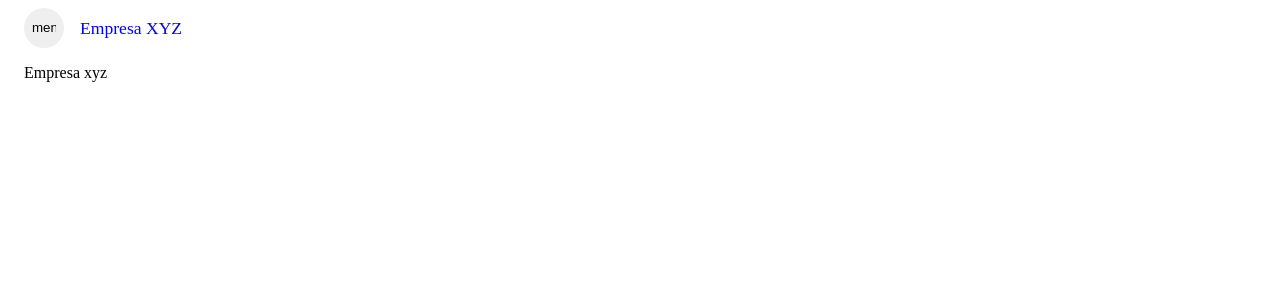
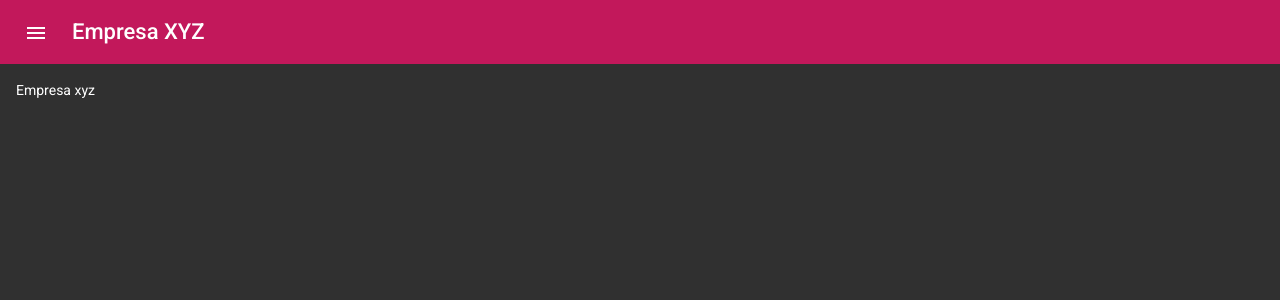
Before and after one commit to leorufino/prova-substutiva, an Angular app in the folder FRONT/: page / in a window 1280 px wide. Shown: the top 300 px of the page. Built offline with nearby package versions, Linux system fonts and the light colour scheme; no server answers.

Commit message:
add materials

```diff
--- a/FRONT/angular.json
+++ b/FRONT/angular.json
@@ -50,6 +50,7 @@
               "src/assets"
             ],
             "styles": [
+              "./node_modules/@angular/material/prebuilt-themes/pink-bluegrey.css",
               "src/styles.css"
             ],
             "scripts": []
--- a/FRONT/src/index.html
+++ b/FRONT/src/index.html
@@ -6,8 +6,11 @@
   <base href="/">
   <meta name="viewport" content="width=device-width, initial-scale=1">
   <link rel="icon" type="image/x-icon" href="favicon.ico">
+  <link rel="preconnect" href="https://fonts.gstatic.com">
+  <link href="https://fonts.googleapis.com/css2?family=Roboto:wght@300;400;500&display=swap" rel="stylesheet">
+  <link href="https://fonts.googleapis.com/icon?family=Material+Icons" rel="stylesheet">
 </head>
-<body>
+<body class="mat-typography">
   <app-root></app-root>
 </body>
 </html>
--- a/FRONT/src/styles.css
+++ b/FRONT/src/styles.css
@@ -1 +1,4 @@
 /* You can add global styles to this file, and also import other style files */
+
+html, body { height: 100%; }
+body { margin: 0; font-family: Roboto, "Helvetica Neue", sans-serif; }
```
